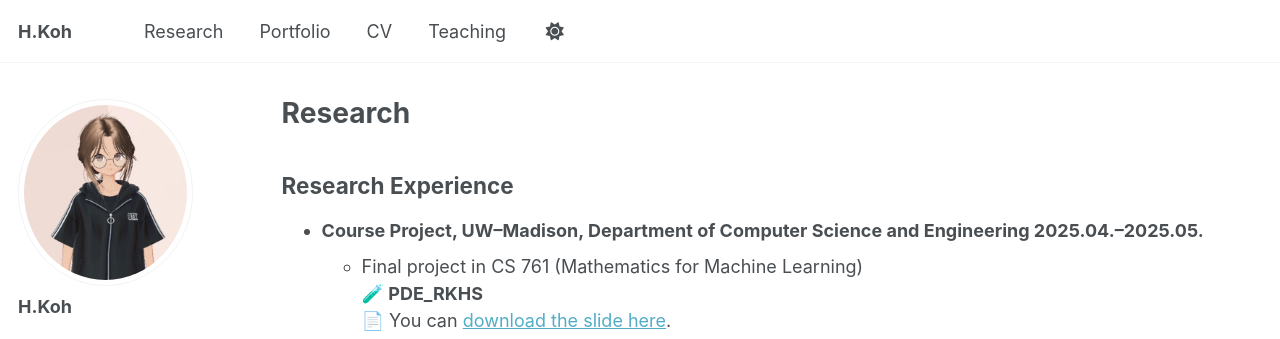
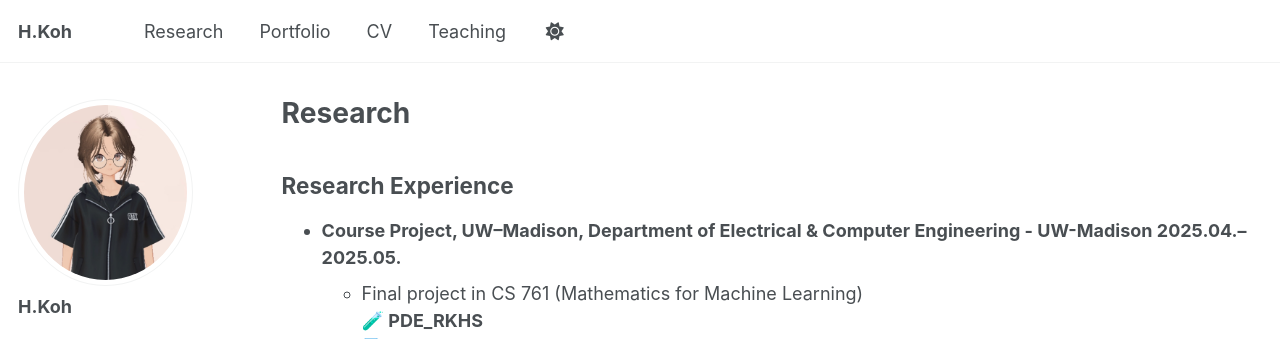
Before and after one commit to MaximHelio/MaximHelio.github.io, a Jekyll site: the page built from _pages/research.md, in a window 1280 px wide and 900 px high, cut to the strip 0-339 px from the top of the window. Built offline with Jekyll 4.4.1, drawn with Linux system fonts in a browser that asks for light colours.

Commit message:
Modify name

```diff
--- a/_pages/research.md
+++ b/_pages/research.md
@@ -11,7 +11,7 @@ redirect_from:
 
 
 ## Research Experience
-* **Course Project, UW–Madison, Department of Computer Science and Engineering  2025.04.–2025.05.**
+* **Course Project, UW–Madison, Department of Electrical & Computer Engineering - UW-Madison  2025.04.–2025.05.**
   * Final project in CS 761 (Mathematics for Machine Learning)
   **🧪 PDE_RKHS**
   📄 You can [download the slide here](/files/pdfs/PDE_RKHS.pdf).
```
